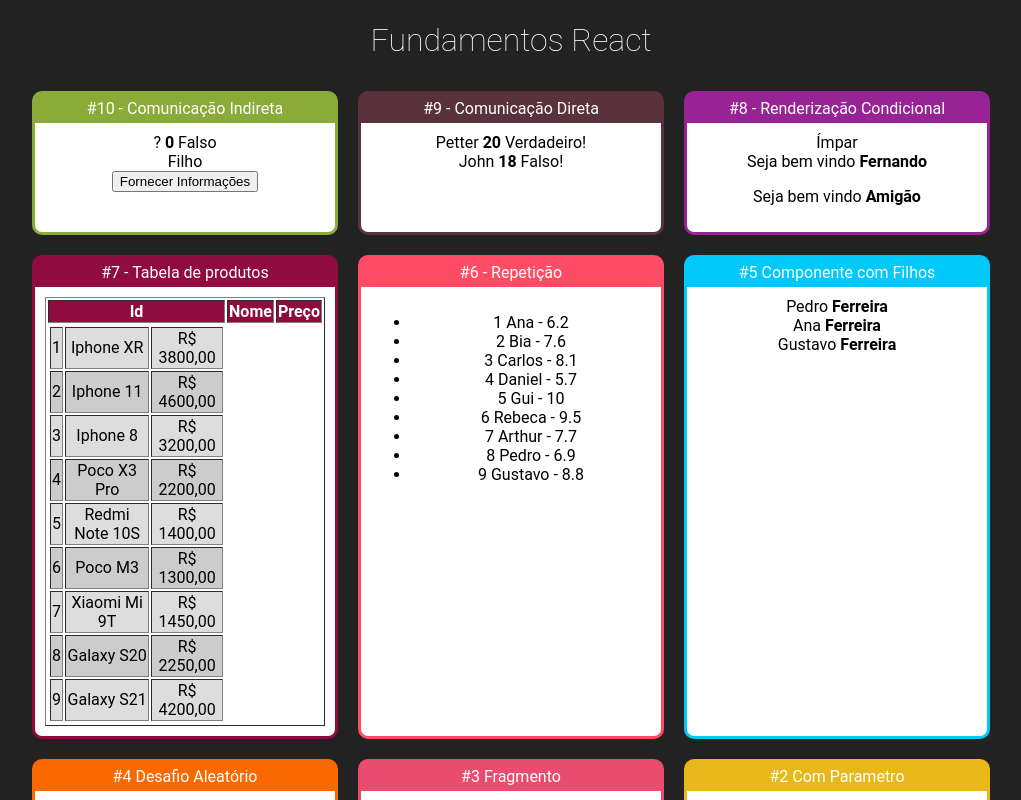
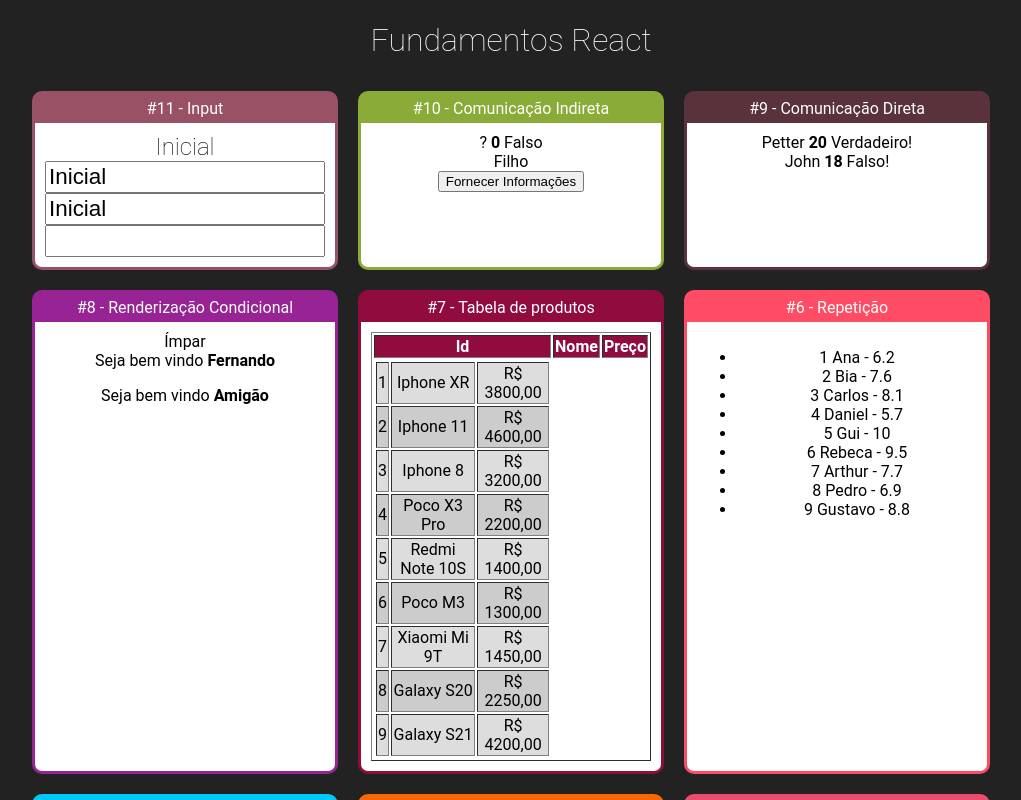
Before and after one commit to juniorlourenco/fundamentos_react, a React (Create React App) app: page / in a window 1280 px wide. Shown: the top 800 px of the page, without its empty margins (129-1150 px from the left). Built offline with nearby package versions, Linux system fonts and the light colour scheme.

Commit message:
setState

```diff
--- a/src/App.jsx
+++ b/src/App.jsx
@@ -2,6 +2,7 @@
 import React from 'react';
 import './App.css';
 
+import Input from './components/form/input';
 import IndirectFather from './components/communication/IndirectFather';
 import DirectFather from './components/communication/DirectFather';
 import UsuarioInfo from './components/conditional/UsuarioInfo';
@@ -21,6 +22,9 @@
         <h1>Fundamentos React</h1>
 
         <div className="Cards">
+            <Card titulo="#11 - Input" color="#995166">
+                <Input></Input>
+            </Card>
             <Card titulo="#10 - Comunicação Indireta" color="#8BAB39">
                 <IndirectFather></IndirectFather>
             </Card>
--- a/src/components/communication/IndirectFather.jsx
+++ b/src/components/communication/IndirectFather.jsx
@@ -1,16 +1,16 @@
 /* eslint-disable import/no-anonymous-default-export */
-import React from 'react';
+import React, { useState} from 'react';
 import IndirectSon from './IndirectSon';
 
 export default props => {
-    let nome ='?'
-    let idade = 0
-    let nerd = false
+    const [nome, setNome] = useState('?')
+    const [idade, setIdade] = useState(0)
+    const [nerd, setNerd] = useState(false)
     //nome idade nerd
     function fornecerInformacoes(nomeParam, idadeParam, nerdParam){
-        nome = nomeParam
-        idade = idadeParam
-        nerd = nerdParam
+       setNome(nome)
+       setIdade(idade)
+       setNerd(nerd)
     }
 
     return(
--- a/src/components/communication/IndirectSon.jsx
+++ b/src/components/communication/IndirectSon.jsx
@@ -2,16 +2,13 @@
 import React from 'react';
 
 export default props => {
+    const cb = props.quandoClicar
+
+    const gerarIdade = () => parseInt(Math.random() * (20))+50
     return(
         <div>
-            <div>
-                Filho
-            </div>
-            <button onClick={
-                function (e) {
-                   props.quandoClicar('João', 53, true);
-                }
-            }>
+            <div>Filho</div>
+            <button onClick={_ => cb('João', gerarIdade(), true)}>
                 Fornecer Informações
             </button>
         </div>
--- /dev/null
+++ b/src/components/form/input.css
@@ -0,0 +1,3 @@
+.Input input{
+    font-size: 1.4rem;
+}
--- /dev/null
+++ b/src/components/form/input.jsx
@@ -0,0 +1,26 @@
+/* eslint-disable import/no-anonymous-default-export */
+import React, {useState} from 'react';
+import './input.css';
+
+export default props => {
+
+    const [valor, setValor] = useState('Inicial')
+
+    function quandoMudar(e) {
+        setValor(e.target.value);
+    }
+
+    return (
+        <div className="Input">
+            <h2>{valor}</h2>
+            <div style={{
+                display: 'flex',
+                flexDirection: 'column'
+            }}>
+                <input value={valor} onChange={quandoMudar}/>
+                <input value={valor} readOnly />
+                <input value={undefined} />
+            </div>
+        </div>
+    )
+}
```
Also changed, not shown: server.js (added, +7 -0 lines).
